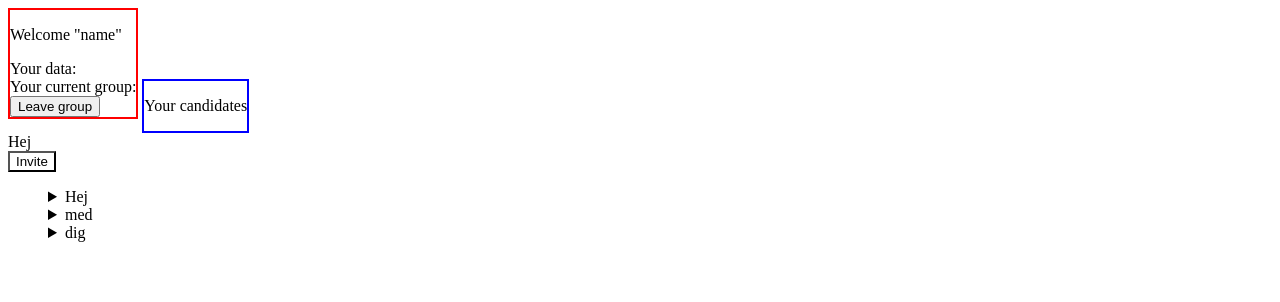
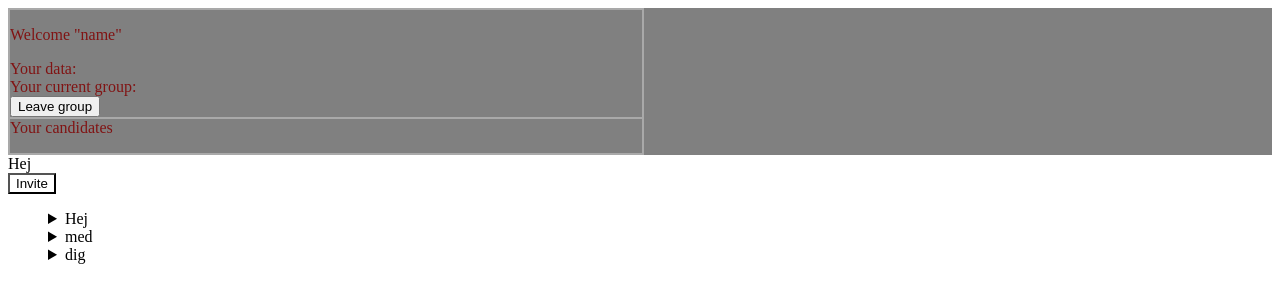
Before and after one commit to mads256h/p2-groupformation, a website: page src/groupSite/index.html in a window 1280 px wide. Drawn offline with Linux system fonts and the light colour scheme.

Commit message:
Boxes don't align

```diff
--- a/src/groupSite/groupSite.css
+++ b/src/groupSite/groupSite.css
@@ -1,24 +1,30 @@
-#informationBox {
-  border: 2px solid red;
+.masterDiv {
+  background-color: grey;
+  color: rgb(128, 19, 19);
 }
-#groupExamples {
-  border: 2px solid blue;
+
+.informationBox {
+  border: 2px solid darkgrey;
+  width: 50%;
+  float:left;
 }
-#masterDiv {
+.groupExamples {
+  border: 2px solid darkgrey;
+  width: 50%;
+}
 
-}
 .boxes {
-display: inline-block;
+
 }
 
 #candidatesTable, th, td {
-  border: 1px solid black;
+  border: 1px solid white;
   border-collapse: collapse;
   padding: 10px;
-  width: 50%;
+  width: 100%;
 }
 th {
-  text-align: right;
+  text-align: center;
 }
 td {
   text-align: left;
--- a/src/groupSite/index.html
+++ b/src/groupSite/index.html
@@ -11,8 +11,8 @@
 </head>
 
 <body>
-  <div id="masterDiv">
-    <div id="informationBox" class="boxes">
+  <div id="masterDiv" class="masterDiv">
+    <div id="informationBox" class="informationBox">
       <p>Welcome "name"</p>
       <div id="yourData">
         Your data:
@@ -24,7 +24,7 @@
         Leave group
       </button>
     </div>
-    <div id="groupExamples" class="boxes">
+    <div id="groupExamples" class="groupExamples">
       <p>Your candidates</p>
       <div id="candidatesBox">
         <table id="candidatesTable">
```
